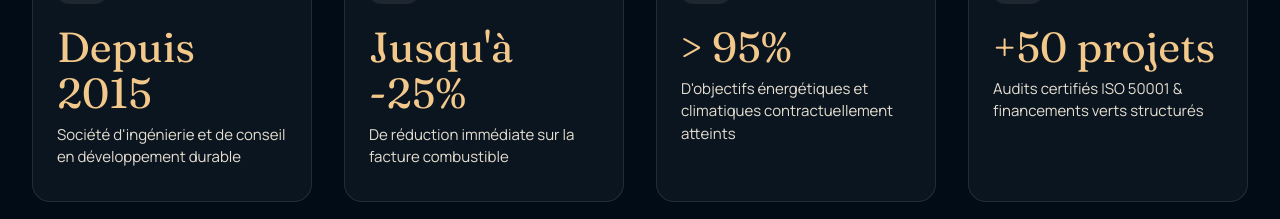
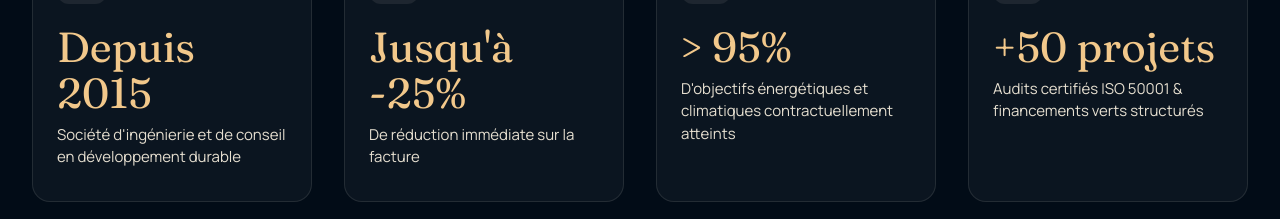
Before and after one commit to SarrMouhamadu/SEA, a React (Vite) app in the folder client/: page / in a window 1280 px wide. Shown: the part 2000-2219 px from the top of the page. Built offline with nearby package versions, Linux system fonts and the light colour scheme.

Commit message:
fix(home): supprimer le mot combustible sur la carte kpi

```diff
--- a/client/src/pages/Home.jsx
+++ b/client/src/pages/Home.jsx
@@ -303,7 +303,7 @@ export default function Home() {
                   trigger={kpiVisible}
                 />
               </div>
-              <p className="kpi-desc">De réduction immédiate sur la facture combustible</p>
+              <p className="kpi-desc">De réduction immédiate sur la facture</p>
             </div>
 
             <div className="kpi-card">
```
